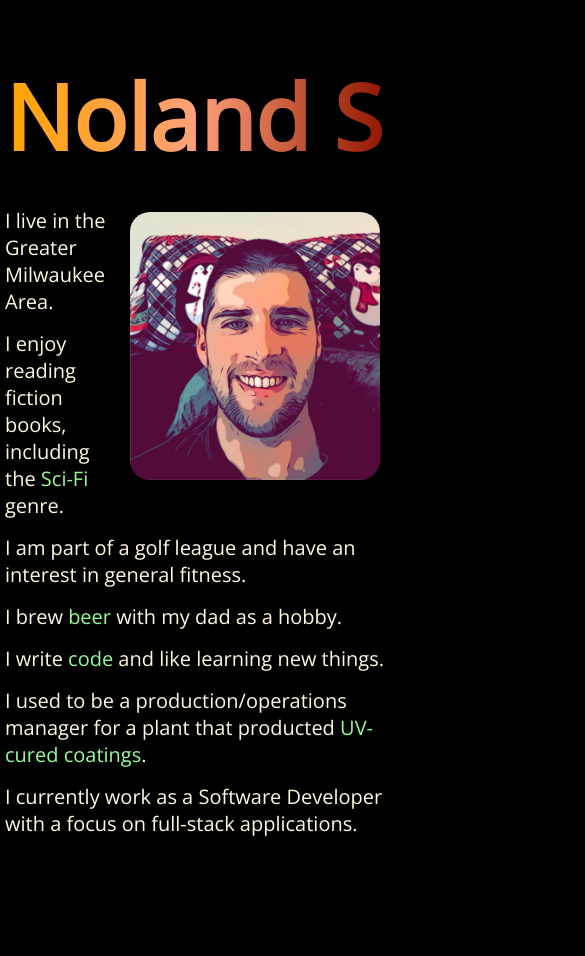
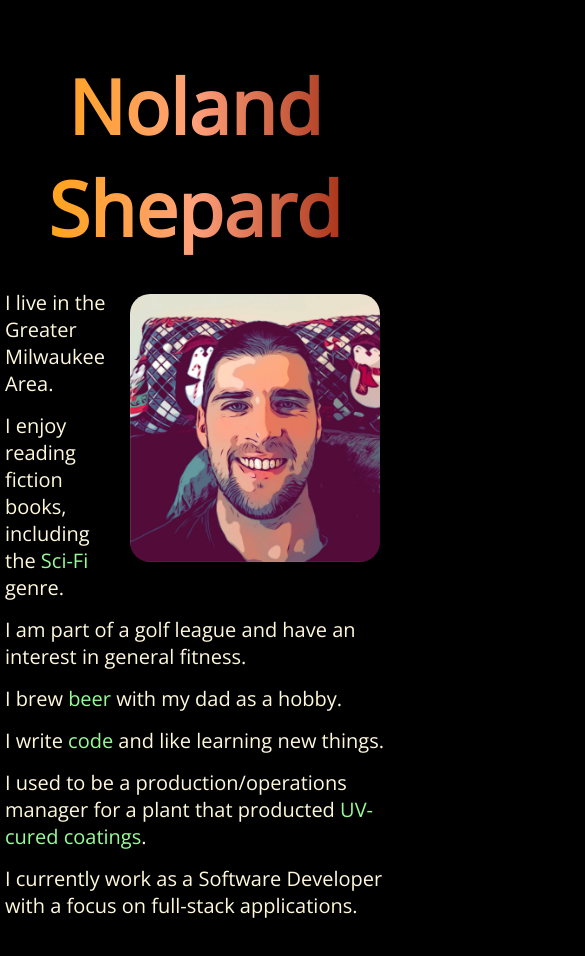
Before and after one commit to NolShepard/NolShepard.github.io, a plain HTML site: page index.html in a window 390 px wide. Shown: the top 956 px of the page, 585 px wide, since content can reach past the window. Before the commit the page ends 877 px from the top, so only its background shows below. Drawn offline with nearby package versions, Linux system fonts and the light colour scheme.

Commit message:
Revert "Mobile update"
This reverts commit 2e5f5a313a64f868d5c21c25283327d3a8b118b7.

```diff
--- a/index.html
+++ b/index.html
@@ -4,6 +4,7 @@
 <head>
     <meta charset="UTF-8">
     <meta http-equiv="X-UA-Compatible" content="IE=edge">
+    <meta name="viewport" content="width=device-width, initial-scale=1.0">
     <link rel="icon" type="image/png" sizes="16x16" href="favicon.ico">
     <link href='https://fonts.googleapis.com/css?family=Open Sans' rel='stylesheet'>
     <link href="style.css" rel="stylesheet" type="text/css">
@@ -12,7 +13,7 @@
 
 <body>
     <section>
-        <h1>Noland&nbsp;Shepard</h1>
+        <h1>Noland Shepard</h1>
         <img src="./portrait.jpeg" alt="Cartoon picture of website owner">
         <p>I live in the Greater Milwaukee Area.</p>
         <p>I enjoy reading fiction books, including the <a href="https://en.wikipedia.org/wiki/The_Expanse_(novel_series)" target="_blank">Sci-Fi</a> genre.</p>
--- a/style.scss
+++ b/style.scss
@@ -17,7 +17,7 @@ body {
     section {
         margin: 2rem auto;
         padding: .5rem;
-        max-width: 70rem;
+        max-width: 60rem;
 
         h1 {
             background-clip: text;
@@ -25,7 +25,7 @@ body {
                         rgba(160, 25, 0, 0.9));
             color: transparent;
             text-align: center;
-            font-size: 9rem;
+            font-size: 7.5rem;
             margin: 3rem auto;
         }
 
```
Also changed, not shown: style.css, 1 other file.
